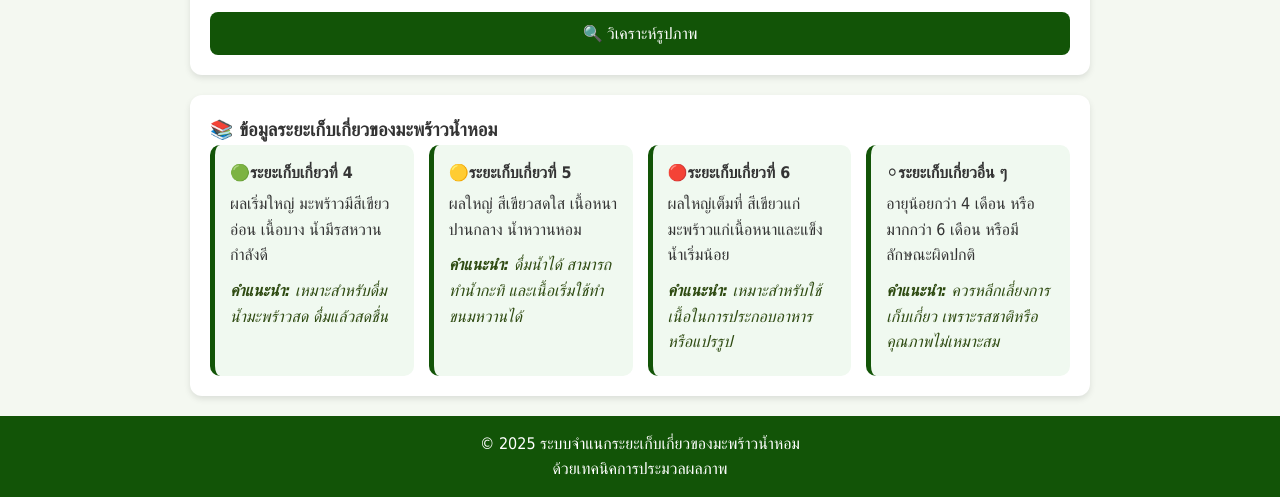
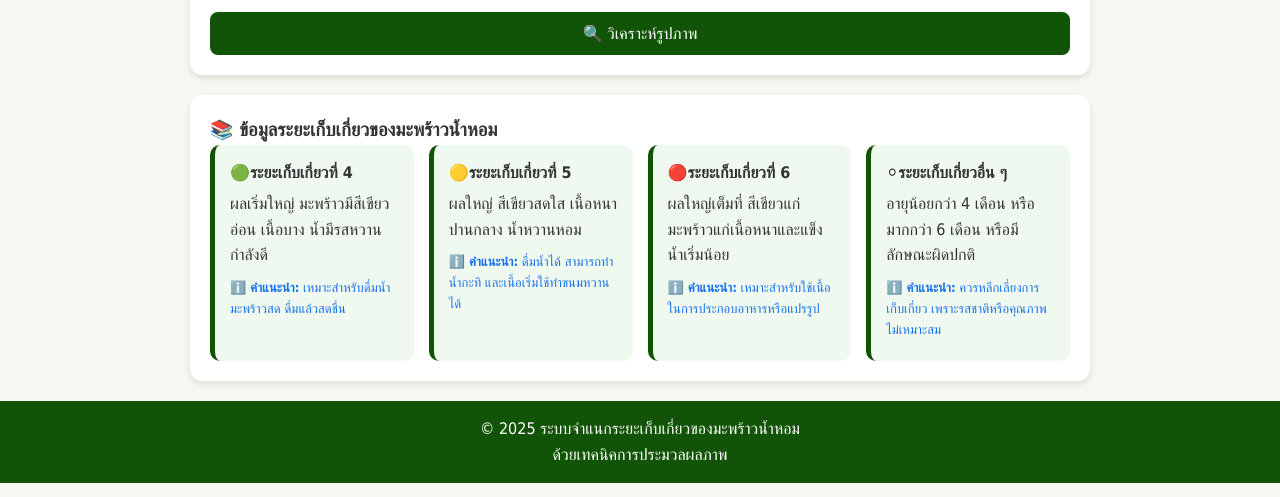
Before and after one commit to baitoeynatchaya/Coconut-Classification, a plain HTML site: page frontend/index.html in a window 1280 px wide. Shown: the part 362-859 px from the top of the page. Drawn offline with Linux system fonts and the light colour scheme.

Commit message:
fix: update confidence score label and advice section styling

```diff
--- a/frontend/index.html
+++ b/frontend/index.html
@@ -62,7 +62,7 @@
           <span id="predictedResult"></span>
         </p>
         <p>
-          <strong>คะแนนความมั่นใจ:</strong> <span id="confidenceScore"></span>%
+          <strong>ระดับความมั่นใจ:</strong> <span id="confidenceScore"></span>%
         </p>
       </section>
 
@@ -74,7 +74,7 @@
             <h4>🟢ระยะเก็บเกี่ยวที่ 4</h4>
             <p>ผลเริ่มใหญ่ มะพร้าวมีสีเขียวอ่อน เนื้อบาง น้ำมีรสหวานกำลังดี</p>
             <p class="advice">
-              <strong>คำแนะนำ:</strong> เหมาะสำหรับดื่มน้ำมะพร้าวสด
+              <strong>ℹ️ คำแนะนำ:</strong> เหมาะสำหรับดื่มน้ำมะพร้าวสด
               ดื่มแล้วสดชื่น
             </p>
           </div>
@@ -83,7 +83,7 @@
             <h4>🟡ระยะเก็บเกี่ยวที่ 5</h4>
             <p>ผลใหญ่ สีเขียวสดใส เนื้อหนาปานกลาง น้ำหวานหอม</p>
             <p class="advice">
-              <strong>คำแนะนำ:</strong> ดื่มน้ำได้ สามารถทำน้ำกะทิ
+              <strong>ℹ️ คำแนะนำ:</strong> ดื่มน้ำได้ สามารถทำน้ำกะทิ
               และเนื้อเริ่มใช้ทำขนมหวานได้
             </p>
           </div>
@@ -94,7 +94,7 @@
               ผลใหญ่เต็มที่ สีเขียวแก่ มะพร้าวแก่เนื้อหนาและแข็ง น้ำเริ่มน้อย
             </p>
             <p class="advice">
-              <strong>คำแนะนำ:</strong>
+              <strong>ℹ️ คำแนะนำ:</strong>
               เหมาะสำหรับใช้เนื้อในการประกอบอาหารหรือแปรรูป
             </p>
           </div>
@@ -103,7 +103,7 @@
             <h4>⚪ระยะเก็บเกี่ยวอื่น ๆ</h4>
             <p>อายุน้อยกว่า 4 เดือน หรือมากกว่า 6 เดือน หรือมีลักษณะผิดปกติ</p>
             <p class="advice">
-              <strong>คำแนะนำ:</strong> ควรหลีกเลี่ยงการเก็บเกี่ยว
+              <strong>ℹ️ คำแนะนำ:</strong> ควรหลีกเลี่ยงการเก็บเกี่ยว
               เพราะรสชาติหรือคุณภาพไม่เหมาะสม
             </p>
           </div>
--- a/frontend/style.css
+++ b/frontend/style.css
@@ -181,6 +181,6 @@ footer {
 
 .stage-card p.advice {
   margin-top: 10px; /* เว้นห่างจากลักษณะ */
-  color: #2e4a11; /* สีเขียวเข้มให้อ่านง่าย */
-  font-style: italic; /* ทำให้แตกต่างเล็กน้อย */
+  color: #1a73e8; /* สีเขียวเข้มให้อ่านง่าย */
+  font-size: 13px;
 }
```
